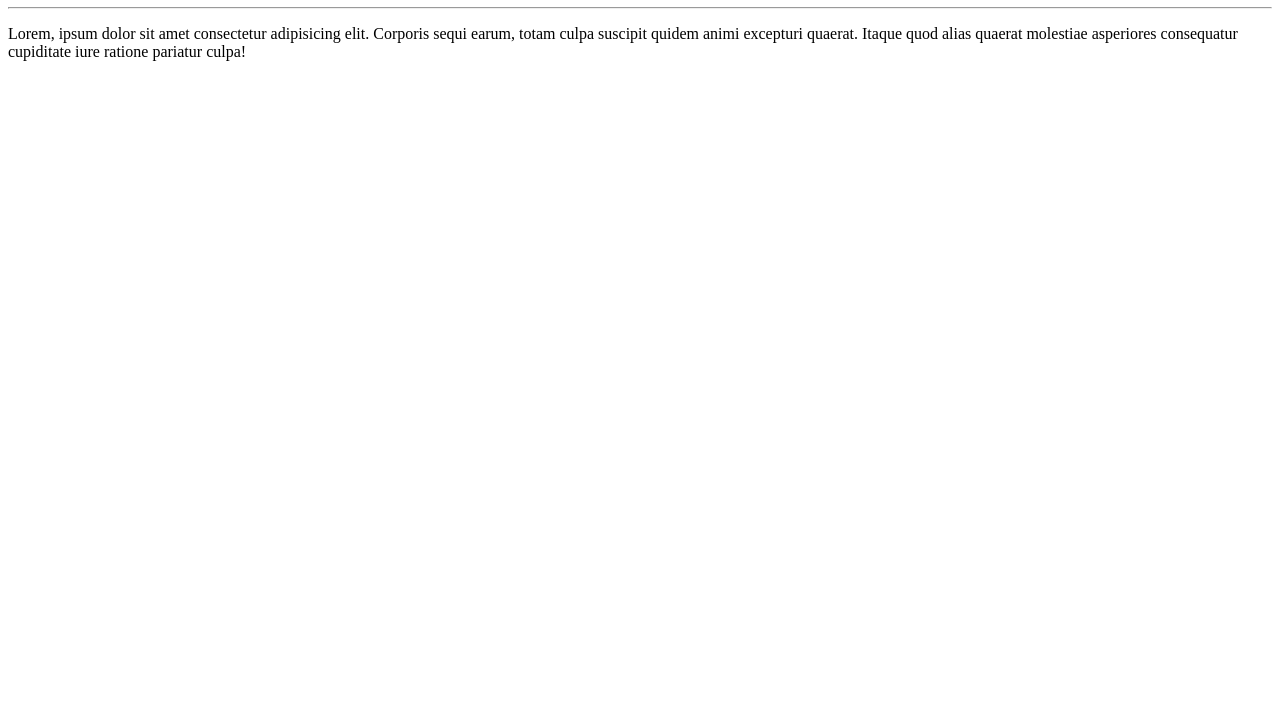
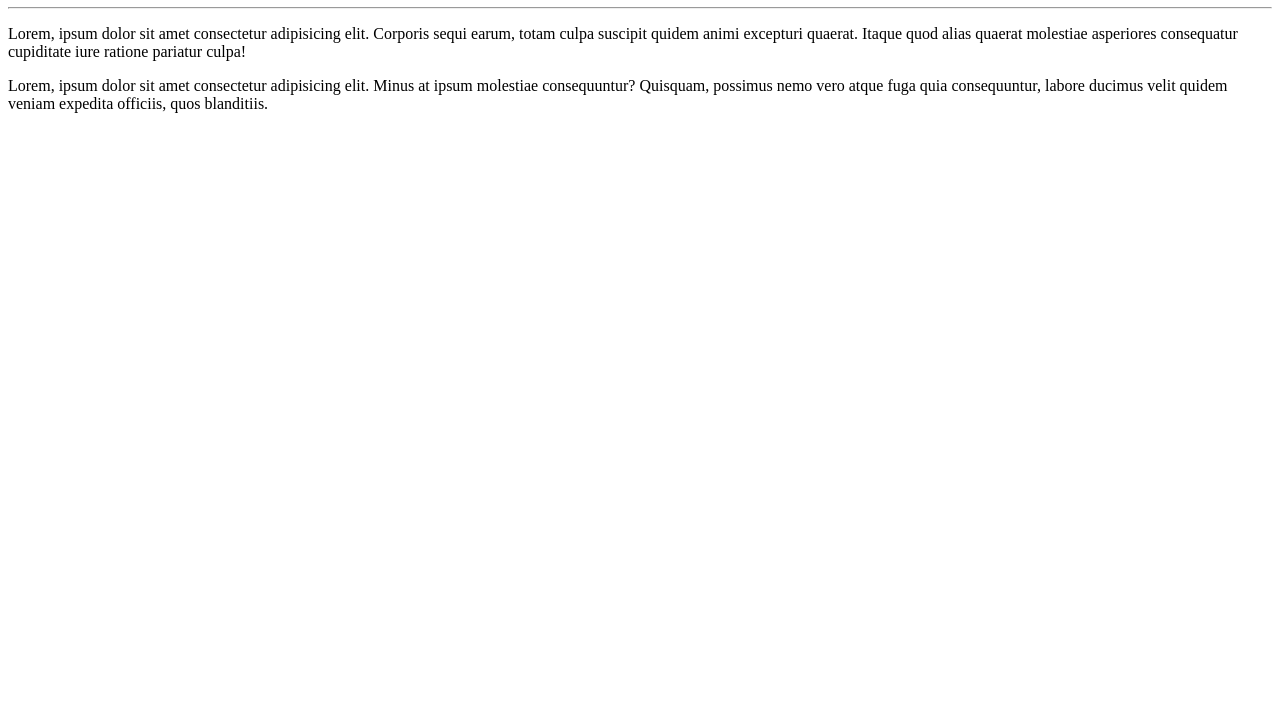
Before and after one commit to AndersonSilvah/Ola-Mundo, a plain HTML site: page site.exemplo/index.html in a window 1280 px wide. Shown: the part 73-800 px from the top of the page. Drawn offline with Linux system fonts and the light colour scheme.

Commit message:
Adicionei mais um parágrafo
Adicionei mais um Parágrafo.

```diff
--- a/site.exemplo/index.html
+++ b/site.exemplo/index.html
@@ -11,6 +11,8 @@
 <hr>
     <p>Lorem, ipsum dolor sit amet consectetur adipisicing elit. Corporis sequi earum, totam culpa suscipit quidem animi excepturi quaerat. Itaque quod alias quaerat molestiae asperiores consequatur cupiditate iure ratione pariatur culpa!</p>
 
+    <p>Lorem, ipsum dolor sit amet consectetur adipisicing elit. Minus at ipsum molestiae consequuntur? Quisquam, possimus nemo vero atque fuga quia consequuntur, labore ducimus velit quidem veniam expedita officiis, quos blanditiis.</p>
+
 </body>
 
 
```
